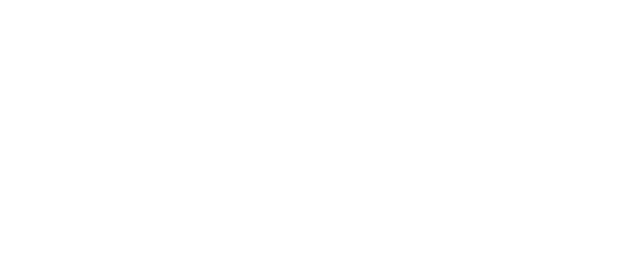
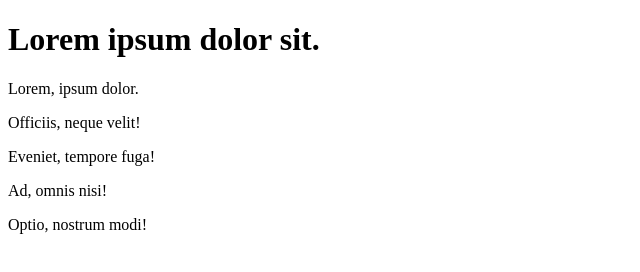
Before and after one commit to pekarli-ekrem/kodluyoruzilkrepo, a plain HTML site: page index.html in a window 1280 px wide. Shown: the whole page, without its empty margins (0-640 px from the left). Drawn offline with Linux system fonts and the light colour scheme.

Commit message:
dosyalar degisti

```diff
--- a/index.html
+++ b/index.html
@@ -7,6 +7,11 @@
     <title>Document</title>
 </head>
 <body>
-
+    <h1>Lorem ipsum dolor sit.</h1>
+    <p>Lorem, ipsum dolor.</p>
+    <p>Officiis, neque velit!</p>
+    <p>Eveniet, tempore fuga!</p>
+    <p>Ad, omnis nisi!</p>
+    <p>Optio, nostrum modi!</p>
 </body>
 </html>
--- a/js/main.js
+++ /dev/null
@@ -1 +0,0 @@
-deneme
--- a/js/test.js
+++ /dev/null
@@ -1 +0,0 @@
-deneme
```
Also changed, not shown: test.html (+3 -0 lines).
